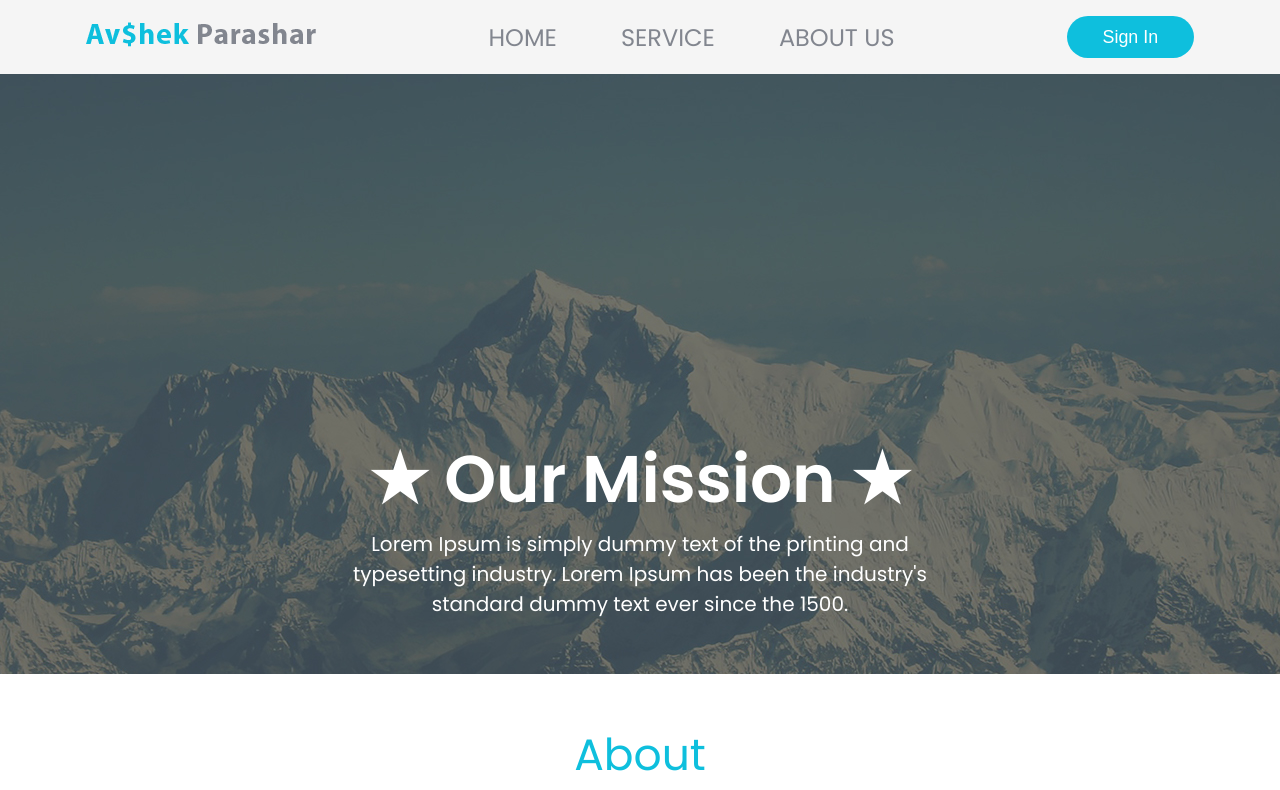
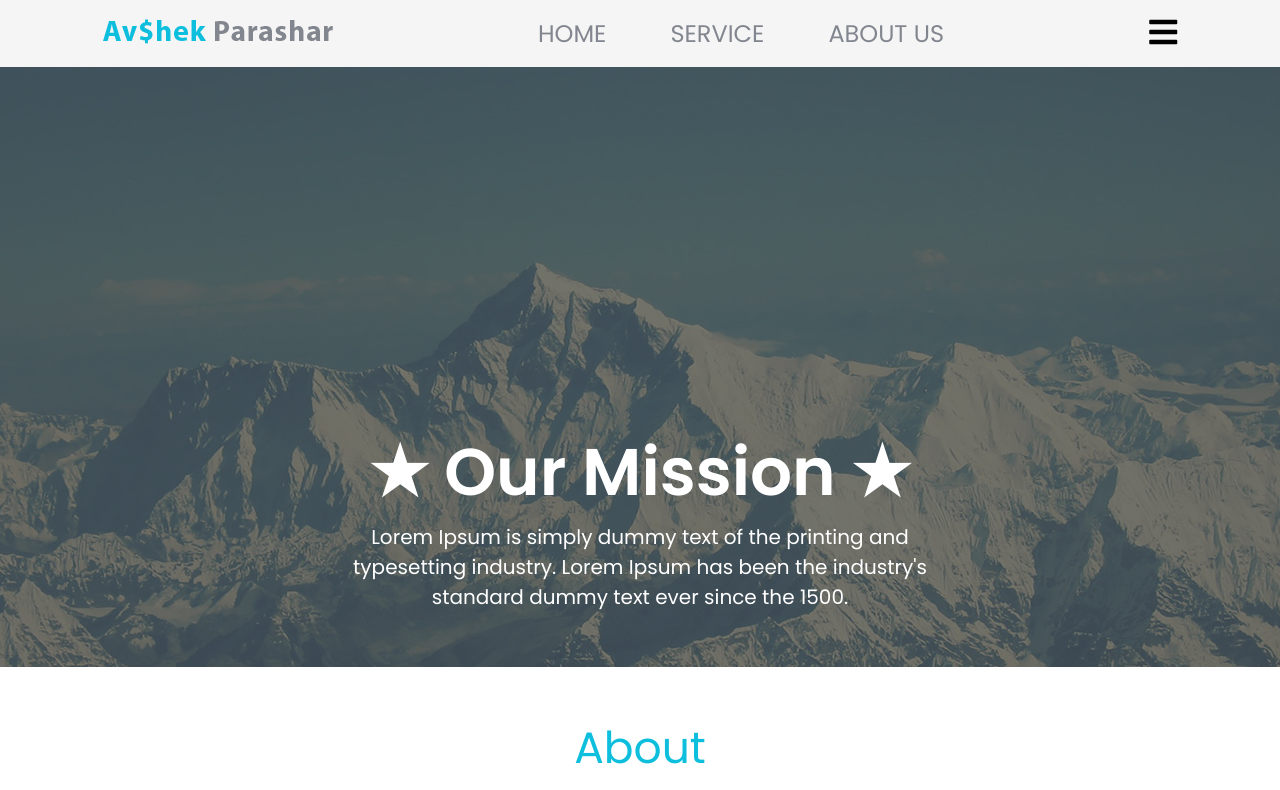
Before and after one commit to Avishek-kr/PSD-Practice, a plain HTML site: page index.html in a window 1280 px wide. Shown: the top 790 px of the page. Drawn offline with Linux system fonts and the light colour scheme.

Commit message:
added hamburger

```diff
--- a/index.html
+++ b/index.html
@@ -21,9 +21,14 @@
         </ul>
     </nav>
     <nav class="nav-rt">
-        <button class="btn">Sign In</button>
+        <!-- <button class="btn">Sign In</button> -->
+            <i class="fas fa-bars"></i>
     </nav>
 </div>
+
+<navbar class="show">
+
+</navbar>
 
 <section class="header-main">
         <div class="intro">
--- a/style.css
+++ b/style.css
@@ -227,3 +227,8 @@ hr{
 span{
     color: #686b6f;
 }
+
+.nav-rt i{
+    font-size: 32px;
+    cursor: pointer;
+}
```
